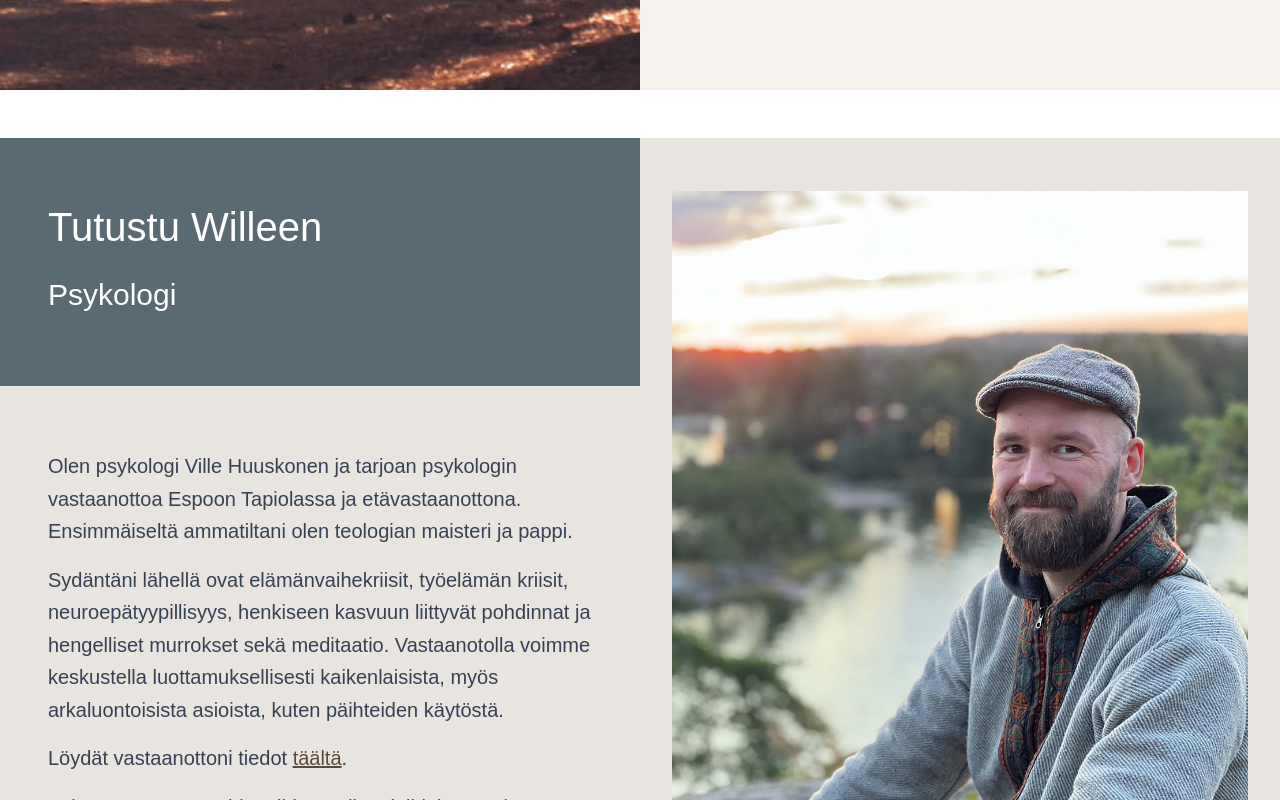
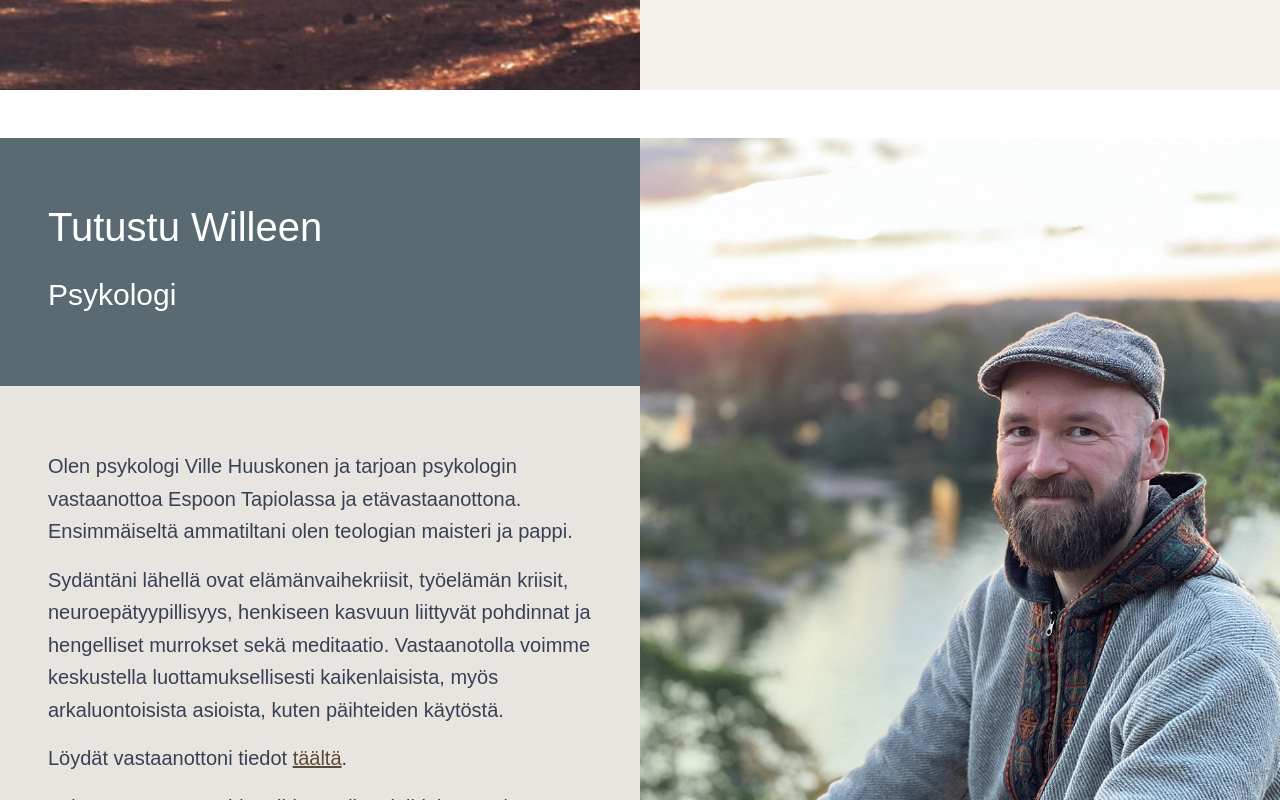
Before and after one commit to andresublime/wille-sivu, a Next.js app: page / in a window 1280 px wide. Shown: the part 660-1460 px from the top of the page. Built offline with nearby package versions, Linux system fonts and the light colour scheme; a web font is replaced by a local one.

Commit message:
Image change, and text modification

```diff
--- a/components/About.tsx
+++ b/components/About.tsx
@@ -22,7 +22,7 @@ export default function About() {
             alt="Ville Huuskonen - Psykologi"
             fill
             className="object-cover"
-            style={{ objectPosition: 'center top' }}
+            style={{ objectPosition: 'center 30%' }}
           />
         </div>
 
@@ -30,7 +30,7 @@ export default function About() {
         <div className="bg-[#e8e4df] text-gray-700 px-6 py-8 text-left">
           <div className="space-y-6 leading-relaxed text-xl">
             <p>
-              Olen psykologi Ville Huuskonen ja tarjoan psykologin
+              Olen Ville Huuskonen ja tarjoan psykologin
               vastaanottoa Espoon Tapiolassa ja etävastaanottona. Ensimmäiseltä
               ammatiltani olen teologian maisteri ja pappi.
             </p>
@@ -143,16 +143,14 @@ export default function About() {
         </div>
 
         {/* Right column - Image */}
-        <div className="relative h-full min-h-[800px] flex items-center justify-center p-8" style={{ backgroundColor: 'rgb(232, 228, 223)' }}>
-          <div className="relative w-full h-full">
-            <Image
-              src="/images/Ville_updated.png"
-              alt="Ville Huuskonen - Psykologi"
-              fill
-              className="object-contain"
-              style={{ objectPosition: 'center center' }}
-            />
-          </div>
+        <div className="relative h-full min-h-[800px]" style={{ backgroundColor: 'rgb(232, 228, 223)' }}>
+          <Image
+            src="/images/Ville_updated.png"
+            alt="Ville Huuskonen - Psykologi"
+            fill
+            className="object-cover"
+            style={{ objectPosition: 'center 30%' }}
+          />
         </div>
       </div>
     </section>
```
